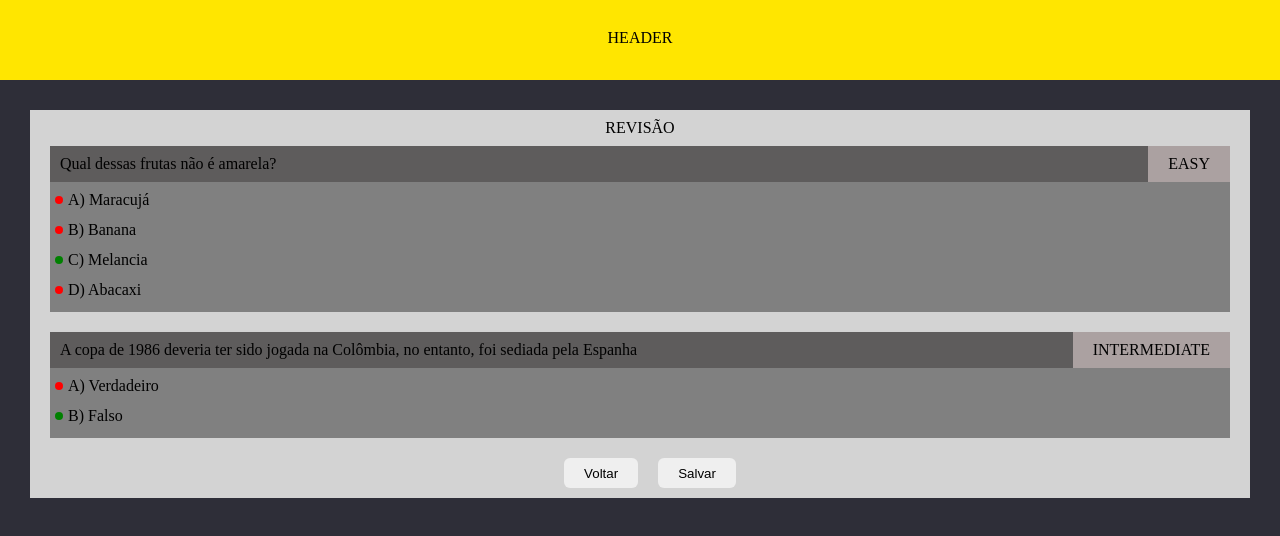
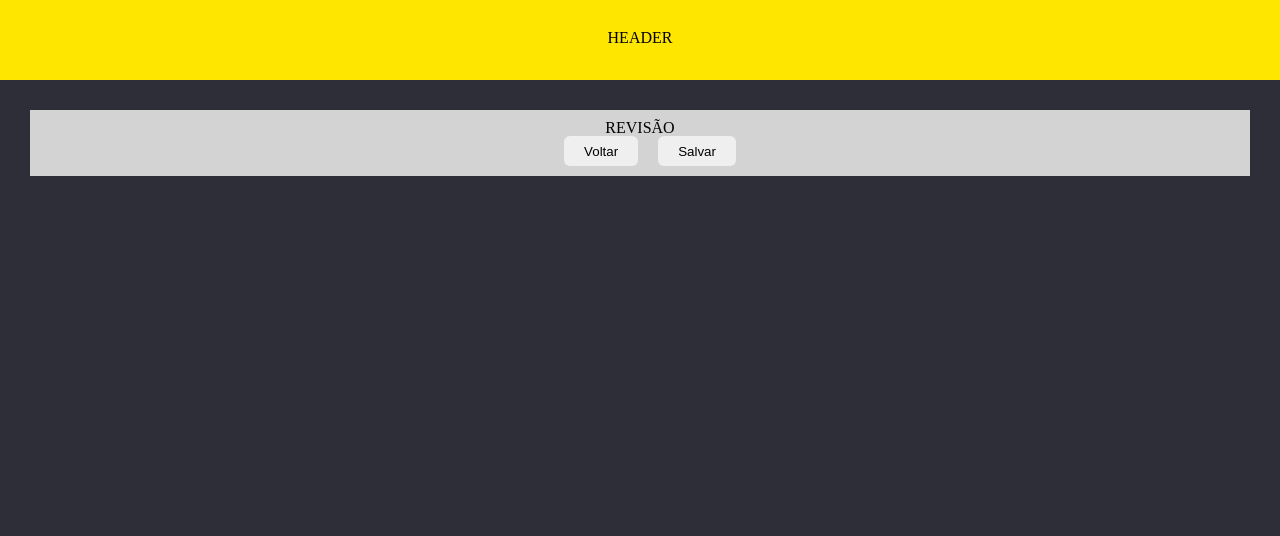
Before and after one commit to Sconzo/show_web, a React (Vite) app: page /review in a window 1280 px wide. Shown: the top 536 px of the page. Built offline with nearby package versions, Linux system fonts and the light colour scheme.

Commit message:
Added zustand

```diff
--- a/package.json
+++ b/package.json
@@ -13,7 +13,8 @@
     "react": "^18.2.0",
     "react-dom": "^18.2.0",
     "sass": "^1.56.1",
-    "sass-loader": "^13.2.0"
+    "sass-loader": "^13.2.0",
+    "zustand": "^4.1.5"
   },
   "devDependencies": {
     "@types/react": "^18.0.17",
--- a/src/components/Challenger/index.tsx
+++ b/src/components/Challenger/index.tsx
@@ -1,5 +1,6 @@
 import "./style.scss"
 import { useState } from "react";
+import {QuestionService} from "../../services/Questions/QuestionSerivice"
 
 const Challenger = () => {
 
@@ -16,7 +17,7 @@ const Challenger = () => {
     return (<></>)
   }
 
-
+  QuestionService.getQuestionById
   const multipleChoice = () => {
     return (
       <div>
@@ -128,9 +129,9 @@ const Challenger = () => {
         </nav>
       </div>)
   }
-
-
   const handleClick = () => {
+  }
+  const onChangeQuestion = (e:any) =>{
   }
 
   return (
--- a/src/components/CreateRoom/index.tsx
+++ b/src/components/CreateRoom/index.tsx
@@ -16,6 +16,8 @@ const CreateRoom = () => {
         studentsHelp:false,
         skips:false,
         audienceHelp:false,
+        sessionId: 0,
+        createdIn: "",
     });
 
     let navigate = useNavigate();
--- a/src/components/HostWait/index.tsx
+++ b/src/components/HostWait/index.tsx
@@ -1,6 +1,6 @@
 import { useNavigate } from "react-router-dom";
 import "./style.css";
-
+import useSession from "../../zus/session";
 
 const HostWait = () => {
 
@@ -10,14 +10,15 @@ const HostWait = () => {
         navigate(path);
     }
 
+    const session = useSession(state => state.session)
 
     return (
         <div className="host-wait-content">
-            <h1 className="host-wait-title">x/X grupos finalizados</h1>
+            <h1 className="host-wait-title">x/{session.numberOfGroups} grupos finalizados</h1>
 
             <div className="game-summary">
-                <h2> Y Desafiante</h2>
-                <h2> Z Perguntas por Desafiante</h2>
+                <h2> {session.numberOfChallengers} Desafiante</h2>
+                <h2> {session.numberOfQuestions / session.numberOfChallengers} Perguntas por Desafiante</h2>
             </div>
 
             <button
--- a/src/components/Management/index.tsx
+++ b/src/components/Management/index.tsx
@@ -2,16 +2,11 @@ import { useState, useEffect, useContext } from "react";
 import "./style.css";
 import { useNavigate } from "react-router-dom/dist"
 import Modal from "../Modal";
-import { RoomsService } from "../../services/Rooms/RommsService";
+import { Room, RoomsService } from "../../services/Rooms/RommsService";
 import { RoomList } from "../../services/Rooms/RommsService";
+import useSession from "../../zus/session";
 
-const roomsData : RoomList = [
-    {
-        sessionId: 0,
-        sessionName: "",
-        createdIn: "",
-    }
-]
+const roomsData : RoomList = []
 
 export const currentSessionId = 0;
 
@@ -48,10 +43,12 @@ const Management = () => {
 
     };
 
-
-    const showModal = (sessionId:number) =>{
+    const changeSession = useSession(state => state.changeSession)
+    const showModal = (session:Room) =>{
+        console.log(session)
+        changeSession(session)
+        console.log(session)
         setTrigger(true);
-        debugger
     }
 
     let navigate = useNavigate();
@@ -107,7 +104,7 @@ const Management = () => {
                                         <button
                                             className="join-button"
                                             type="button"
-                                            onClick={() => showModal(room.sessionId)}>Entrar</button>
+                                            onClick={() => showModal(room)}>Entrar</button>
                                     </td>
                                 </tr>
                             ))}
--- a/src/components/QuestionMakerReview/index.tsx
+++ b/src/components/QuestionMakerReview/index.tsx
@@ -1,65 +1,10 @@
+import { useState } from "react";
 import { useNavigate } from "react-router-dom";
 import "./style.css";
-
-const optArray1 = [
-    {
-        optionNumber: 1,
-        correctOption: false,
-        optionText: "Maracujá",
-    },
-    {
-        optionNumber: 2,
-        correctOption: false,
-        optionText: "Banana",
-    },
-    {
-        optionNumber: 3,
-        correctOption: true,
-        optionText: "Melancia",
-    },
-    {
-        optionNumber: 4,
-        correctOption: false,
-        optionText: "Abacaxi",
-    },
-]
-
-const data1 = Object.freeze({
-    questionNumber: 1,
-    typeMultipleChoice: true,
-    typeTrueOrFalse: false,
-    difficulty: "EASY",
-    questionStatement: "Qual dessas frutas não é amarela?",
-    options : optArray1
-});
-
-
-const optArray2 = [
-    {
-        optionNumber: 1,
-        correctOption: false,
-        optionText: "Verdadeiro",
-    },
-    {
-        optionNumber: 2,
-        correctOption: true,
-        optionText: "Falso",
-    },
-]
-
-const data2 = Object.freeze({
-    questionNumber: 2,
-    typeMultipleChoice: false,
-    typeTrueOrFalse: true,
-    difficulty: "INTERMEDIATE",
-    questionStatement: "A copa de 1986 deveria ter sido jogada na Colômbia, no entanto, foi sediada pela Espanha",
-    options : optArray2
-});
-
-const arrayData = [data1,data2]
+import getQuestions from "../../zus/question";
+import { QuestionService } from "../../services/Questions/QuestionSerivice";
 
 const QuestionMakerReview = () => {
-
 
     let navigate = useNavigate();
     const routeChange = () => {
@@ -67,18 +12,31 @@ const QuestionMakerReview = () => {
         navigate(path);
     }
 
+    const [questions, setQuestions] = useState(getQuestions(state => state.questions))
+
+    const handleSubmit = () => {
+        const response = QuestionService.createQuestion(questions)
+        response.then(data => console.log(data));
+
+        routeChange();
+    }
+
+    const goBack = () => {
+        console.log(questions)
+    }
+
 
     return(
         <div className="review-content">
             <h1>REVISÃO</h1>
-            {arrayData.map(question =>(
+            {questions.map(question =>(
                 <div className="block-question">
                     <div className="question-header">
-                        <h1 className="question-title">{question.questionStatement}</h1>
-                        <h2 className="question-difficulty">{question.difficulty}</h2>
+                        <h1 className="question-title">{question.questionDescription}</h1>
+                        <h2 className="question-difficulty">{question.level}</h2>
                     </div>
 
-                    {question.typeMultipleChoice ? (
+                    {question.type === "MULTIPLE_CHOICE" ? (
                         <div className="option-block">
                             <div className={question.options[0].correctOption ? "circle-green" : "circle-red"}></div>
                             <h3 className="alternative">
@@ -115,8 +73,8 @@ const QuestionMakerReview = () => {
                     )}
                 </div>
                 ))}
-            <button>Voltar</button>
-            <button onClick={routeChange}>Salvar</button>
+            <button onClick={goBack}>Voltar</button>
+            <button onClick={handleSubmit}>Salvar</button>
         </div>
     )
 }
--- /dev/null
+++ b/src/services/Questions/QuestionSerivice.ts
@@ -0,0 +1,79 @@
+import { Api } from "../axios-config"
+
+export type optArrayType = [
+    {
+        optionNumber: number,
+        correctOption: boolean,
+        optionText: string,
+      },
+      {
+        optionNumber: number,
+        correctOption: boolean,
+        optionText: string,
+      },
+      {
+        optionNumber: number,
+        correctOption: boolean,
+        optionText: string,
+      },
+      {
+        optionNumber: number,
+        correctOption: boolean,
+        optionText: string,
+      },
+  ]
+
+interface IQuestion{
+    questionDescription: string,
+    type:string,
+    level:string,
+    options: optArrayType,
+    sessionId:number,
+  }
+
+export type Question = IQuestion
+
+const getQuestionById = async (): Promise<Question | Error> => {
+    try{
+        const { data } = await Api.get('/question')
+        if(data){
+            return(data);
+        }
+        return new Error("Sem dados");
+    }
+    catch (error){
+        return new Error("Sem dados");
+    }
+}
+
+const getQuestionsForChallenger = async (): Promise<Question[] | Error> => {
+    try{
+        const { data } = await Api.get('/question')
+        if(data){
+            return(data);
+        }
+        return new Error("Sem dados");
+    }
+    catch (error){
+        return new Error("Sem dados");
+    }
+}
+
+
+const createQuestion = async (questions : Question[]): Promise<string | Error> => {
+    try{
+        const { data } = await Api.post<IQuestion>('/question', questions)
+        if(data){
+            return(data.questionDescription);
+        }
+        return new Error("Erro ao criar sala");
+    }
+    catch (error){
+        return new Error("Erro ao criar sala");
+    }
+}
+
+export const QuestionService = {
+    getQuestionById,
+    createQuestion,
+}
--- a/src/services/Rooms/RommsService.ts
+++ b/src/services/Rooms/RommsService.ts
@@ -1,10 +1,4 @@
 import { Api } from "../axios-config"
-
-interface IRoomSummary{
-    sessionId: 0,
-    sessionName: "",
-    createdIn: "",
-  }
 
 interface IRoom{
     sessionName: "",
@@ -15,9 +9,12 @@ interface IRoom{
     studentsHelp:false,
     skips:false,
     audienceHelp:false,
+    sessionId: 0,
+    createdIn: "",
   }
+
 export type Room = IRoom
-export type RoomList = IRoomSummary[]
+export type RoomList = IRoom[]
 
 const getAll = async (): Promise<RoomList | Error> => {
     try{
--- /dev/null
+++ b/src/zus/question.ts
@@ -0,0 +1,17 @@
+import create from 'zustand'
+import { Question } from '../services/Questions/QuestionSerivice';
+
+type QuestionList = {
+    questions : Question[],
+    addQuestion:(question:Question) => void;
+}
+
+const getQuestions = create<QuestionList>((set) => ({
+    questions : [],
+
+    addQuestion:(question : Question)=>{
+        set(state => ({questions : [...state.questions, question]}))
+    }
+}))
+
+export default getQuestions
--- /dev/null
+++ b/src/zus/session.ts
@@ -0,0 +1,28 @@
+import create from 'zustand'
+import { Room } from '../services/Rooms/RommsService'
+
+type CurrentSession = {
+    session : Room,
+    changeSession:(session:Room) => void;
+}
+
+const useSession = create<CurrentSession>((set) => ({
+    session:{
+        sessionName: "",
+        numberOfQuestions: 0,
+        numberOfGroups: 0,
+        numberOfChallengers: 0,
+        cards: false,
+        studentsHelp:false,
+        skips:false,
+        audienceHelp:false,
+        sessionId: 0,
+        createdIn: "",
+    },
+
+    changeSession:(sessionIncome : Room)=>{
+        set(state => ({session : sessionIncome}))
+    }
+}))
+
+export default useSession
```
Also changed, not shown: src/components/Host/index.tsx (+9 -10 lines), src/components/QuestionMaker/index.tsx (+12 -9 lines), 1 other file (tests, documents, lock files or other folders).
